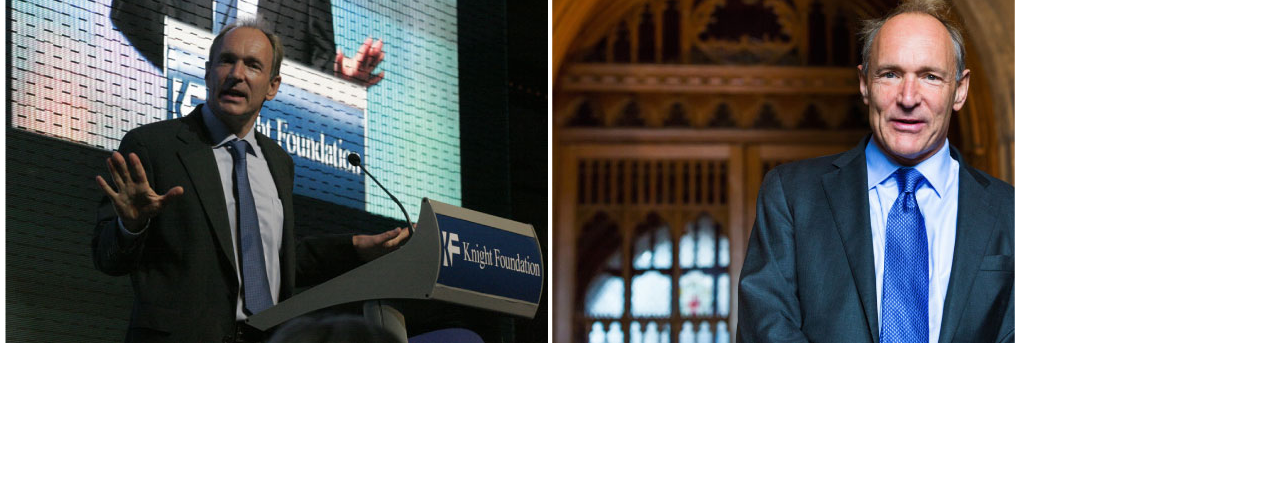
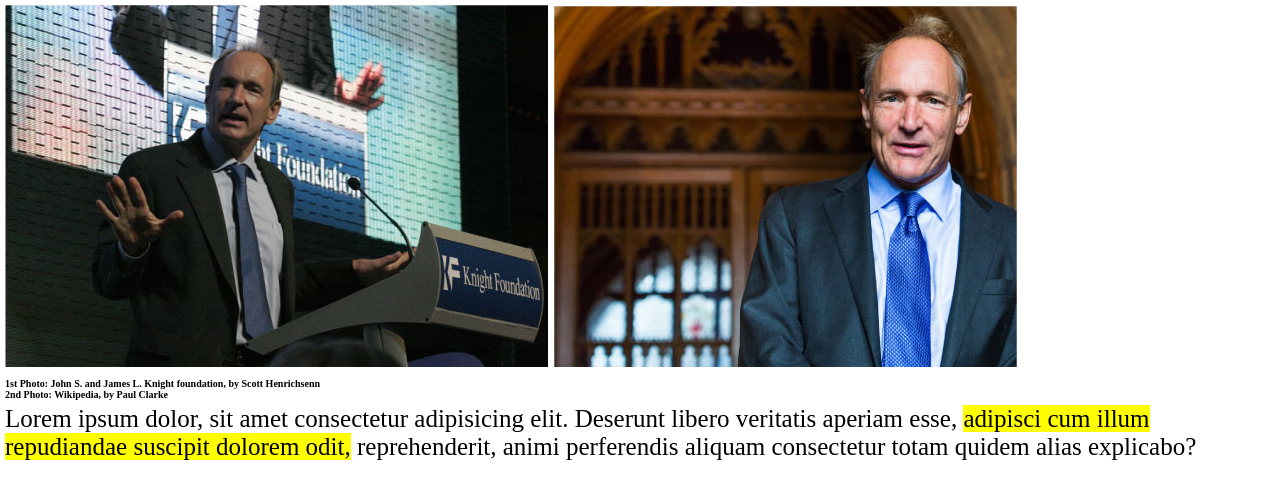
Before and after one commit to LupoArticoblu/html-css-booleaner, a plain HTML site: page index.html in a window 1280 px wide. Shown: the part 304-800 px from the top of the page. Drawn offline with Linux system fonts and the light colour scheme.

Commit message:
[add] didascalia e primo lorem

```diff
--- a/style.css
+++ b/css/style.css
@@ -1,6 +1,7 @@
 *{
   margin: 0;
   box-sizing: border-box;
+  font-size: 25px;
 }
 
 section{
@@ -9,8 +10,17 @@ section{
 
 span{
   display: block;
+}
+
+section > span{
   color: gray;
   font-size: larger;
+}
+
+header > span{
+  margin: 0px 5px;
+  font-weight: bold;
+  font-size: 10px;
 }
 
 h1{
@@ -23,9 +33,14 @@ a{
   color: rgb(0, 153, 255);
 }
 
+b{
+  background-color: yellow;
+  font-weight: normal;
+}
+
 .upper{
   height: 100px;
-  background-image: url('img/pattern.png');
+  background-image: url('../img/pattern.png');
   background-color: cornflowerblue;
   background-size: contain;
 }
@@ -37,5 +52,5 @@ a{
 }
 
 .img{
-  padding: 15px 0;
+  padding: 15px 0 0 0;
 }
--- a/index.html
+++ b/index.html
@@ -4,19 +4,21 @@
   <meta charset="UTF-8">
   <meta http-equiv="X-UA-Compatible" content="IE=edge">
   <meta name="viewport" content="width=device-width, initial-scale=1.0">
-  <link rel="stylesheet" href="style.css">
+  <link rel="stylesheet" href="css/style.css">
   <title>The Booleaner</title>
 </head>
 <body>
   <header>
-    <!-- inserimento header con le regole css-->
+    <!-- inserimento header e immagini con le regole css-->
     <div class="upper">
       <img src="img/logo.svg" alt="TheBooleaner" id="booleaner">
     </div>
+
     <section>
       <h1>
         Internet dev essere al servizio del "Bene Pubblico": il manifesto di Tim Berners-Lee
       </h1>
+
       <span>
         Scritto da <a>The Booleaner</a>
       </span>
@@ -24,13 +26,23 @@
         il 10/10/2022
       </span>
     </section>
+
     <section class="img">
       <img src="img/tim-1.jpg" alt="tim-1">
       <img src="img/tim-2.jpg" alt="tim-2">
     </section>
+
+    <span>1st Photo: John S. and James L. Knight foundation, by Scott Henrichsenn</span>
+    <span>2nd Photo: Wikipedia, by Paul Clarke</span>
   </header>
 
-  <main></main>
+  <!-- Contenuto del main, testo e tabella con regole css -->
+
+  <main>
+    <section>
+      <p>Lorem ipsum dolor, sit amet consectetur adipisicing elit. Deserunt libero veritatis aperiam esse, <b>adipisci cum illum repudiandae suscipit dolorem odit,</b> reprehenderit, animi perferendis aliquam consectetur totam quidem alias explicabo?</p>
+    </section>
+  </main>
 
 </body>
 </html>
```
